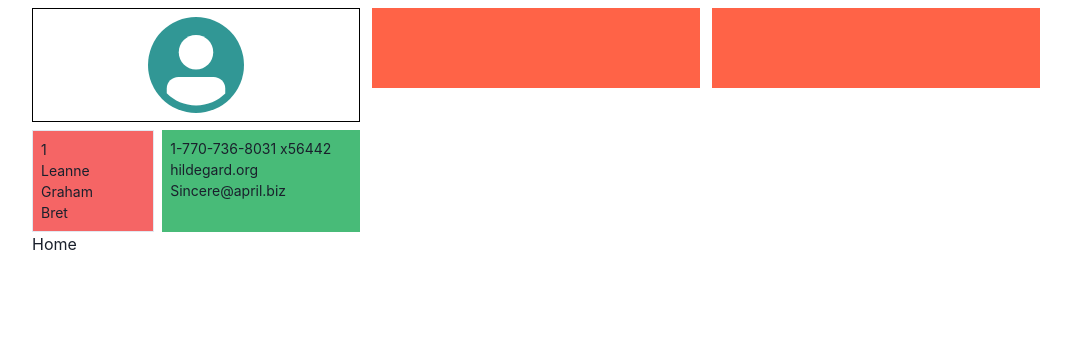
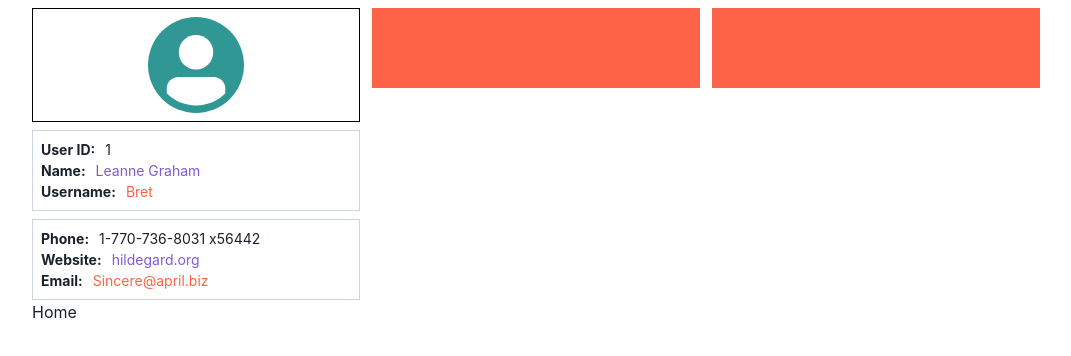
Before and after one commit to clinton-mwachia/react-query-template, a React (Vite) app: page /users/1 in a window 1280 px wide. Shown: the top 356 px of the page, without its empty margins (104-1175 px from the left). Built offline with nearby package versions, Linux system fonts and the light colour scheme; data requests are answered from the project's data file.

Commit message:
implemented component to list user details and contact information

```diff
--- a/src/components/user/User.jsx
+++ b/src/components/user/User.jsx
@@ -1,7 +1,8 @@
 import { Link, useParams } from "react-router-dom";
 import { getUser } from "./Helpers";
 import { useQuery } from "@tanstack/react-query";
-import { SimpleGrid, Box, Container, Stack, Text } from "@chakra-ui/react";
+import { SimpleGrid, Box, Container, Stack } from "@chakra-ui/react";
+import { ListItem1, ListItem2 } from "./ListItem";
 import { Avatar } from "@chakra-ui/react";
 
 const User = () => {
@@ -43,23 +44,9 @@ const User = () => {
           >
             <Avatar size={"xl"} bg="teal.500" />
           </Box>
-          <Stack direction={"row"}>
-            <Box
-              bg={"red.400"}
-              w={{ base: "60%" }}
-              p={2}
-              border={"1px"}
-              borderColor="gray.200"
-            >
-              <Text>{user.id}</Text>
-              <Text>{user.name}</Text>
-              <Text>{user.username}</Text>
-            </Box>
-            <Box bg={"green.400"} w={"100%"} p={2}>
-              <Text noOfLines={1}>{user.phone}</Text>
-              <Text>{user.website}</Text>
-              <Text>{user.email}</Text>
-            </Box>
+          <Stack direction={"column"}>
+            <ListItem1 user={user} />
+            <ListItem2 user={user} />
           </Stack>
         </Stack>
         <Box bg="tomato" height="80px" w={"100%"}></Box>
```
